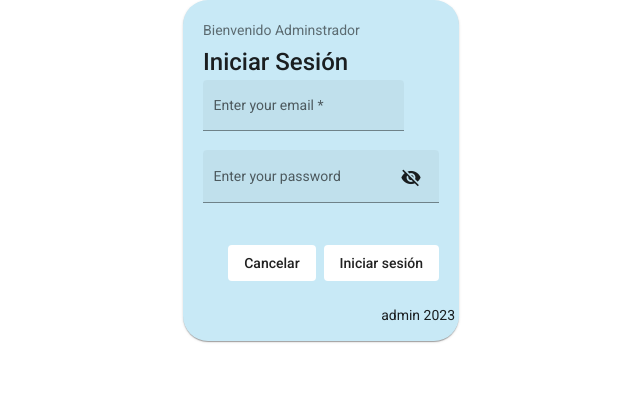
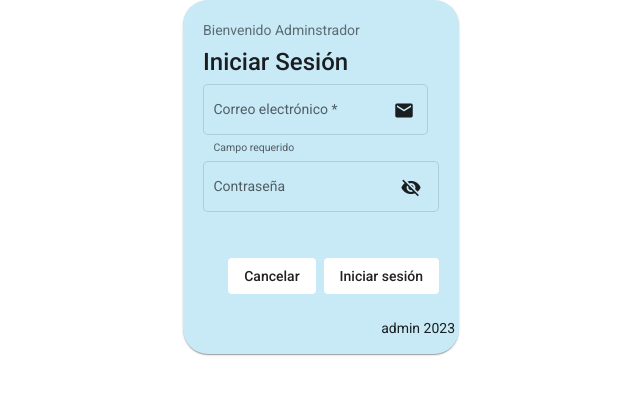
Before and after one commit to Angular-Web-Project/Enlazando-Empleo-Web, an Angular app: page /admin in a window 1280 px wide. Shown: the top 394 px of the page, without its empty margins (319-959 px from the left). Built offline with nearby package versions, Linux system fonts and the light colour scheme.

Commit message:
login admin v7

```diff
--- a/src/app/shared/components/inputs/email-input/email-input.component.html
+++ b/src/app/shared/components/inputs/email-input/email-input.component.html
@@ -1,7 +1,9 @@
 <div class="example-container">
-    <mat-form-field appearance="fill">
-      <mat-label>Enter your email</mat-label>
-      <input matInput placeholder="pat@example.com" [formControl]="email" required>
-      <mat-error *ngIf="email.invalid">{{getErrorMessage()}}</mat-error>
-    </mat-form-field>
-  </div>
+  <mat-form-field appearance="outline">
+    <mat-label>Correo electrónico</mat-label>
+    <input matInput placeholder="user@gmail.com" [formControl]="email" required>
+    <mat-error *ngIf="email.invalid">{{getErrorMessage()}}</mat-error>
+    <mat-icon matSuffix>email</mat-icon>
+    <mat-hint>Campo requerido</mat-hint>
+  </mat-form-field>
+</div>
--- a/src/app/shared/components/inputs/password-input/password-input.component.html
+++ b/src/app/shared/components/inputs/password-input/password-input.component.html
@@ -1,6 +1,6 @@
 <div class="example-container">
-    <mat-form-field appearance="fill">
-      <mat-label>Enter your password</mat-label>
+    <mat-form-field appearance="outline">
+      <mat-label>Contraseña</mat-label>
       <input matInput [type]="hide ? 'password' : 'text'">
       <button mat-icon-button matSuffix (click)="hide = !hide" [attr.aria-label]="'Hide password'" [attr.aria-pressed]="hide">
         <mat-icon>{{hide ? 'visibility_off' : 'visibility'}}</mat-icon>
```
